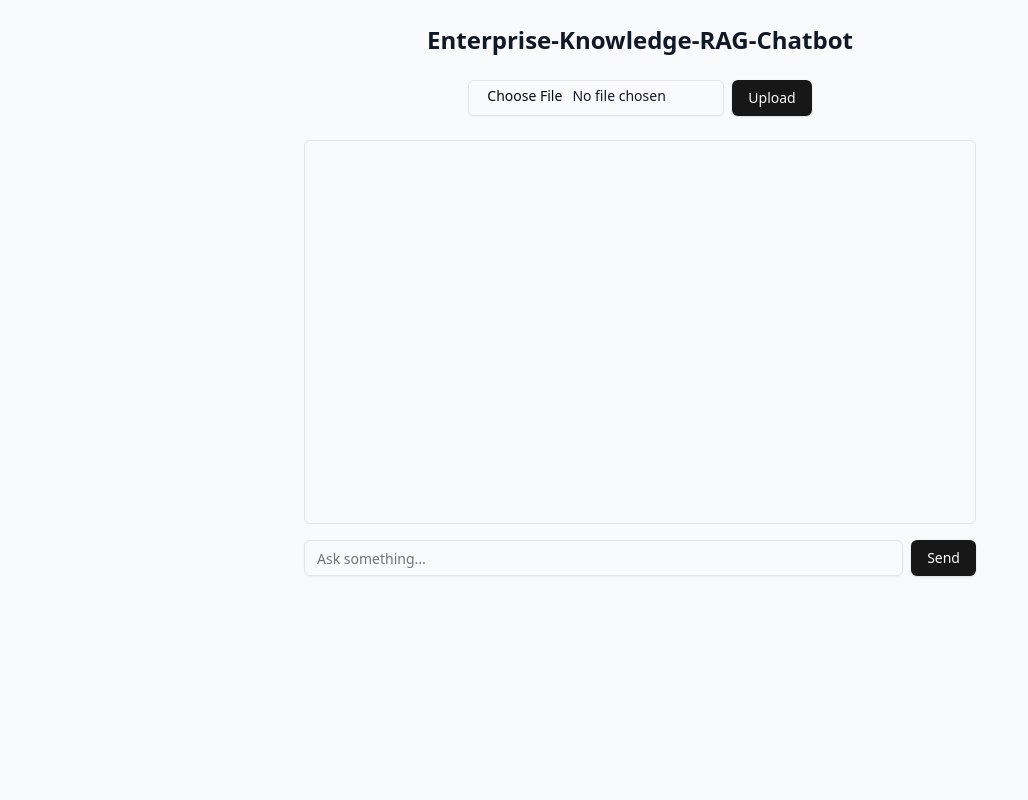
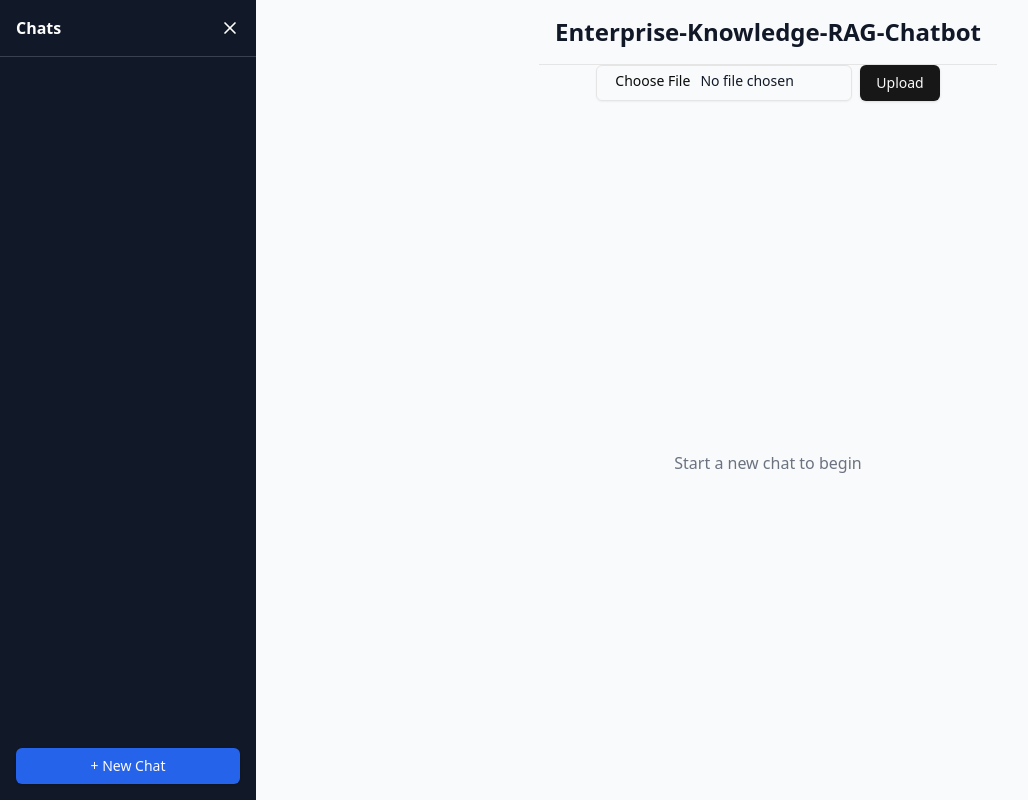
Before and after one commit to Muralidhar-3/Enterprise-Knowledge-RAG-Chatbot, a Next.js app in the folder frontend/: page / in a window 1280 px wide. Shown: the whole page, without its empty margins (0-1028 px from the left). Built offline with nearby package versions, Linux system fonts and the light colour scheme.

Commit message:
Added Side bar with few other UI changes

```diff
--- a/frontend/app/components/ChatWindow.tsx
+++ b/frontend/app/components/ChatWindow.tsx
@@ -1,7 +1,6 @@
 "use client";
 
-import { useState } from "react";
-import { Card, CardContent } from "@/components/ui/card";
+import { useRef, useEffect } from "react";
 import { Input } from "@/components/ui/input";
 import { Button } from "@/components/ui/button";
 
@@ -11,50 +10,56 @@ interface Message {
   sources?: { text: string; source: string }[];
 }
 
-export default function ChatWindow() {
-  const [messages, setMessages] = useState<Message[]>([]);
-  const [input, setInput] = useState("");
+interface ChatWindowProps {
+  currentSession: { id: number; messages: Message[] } | null;
+  input: string;
+  setInput: (v: string) => void;
+  sendMessage: () => void;
+  loading: boolean;
+}
 
-  const sendMessage = async () => {
-    if (!input.trim()) return;
+export default function ChatWindow({
+  currentSession,
+  input,
+  setInput,
+  sendMessage,
+  loading,
+}: ChatWindowProps) {
+  const messagesEndRef = useRef<HTMLDivElement | null>(null);
 
-    const newMessages = [...messages, { role: "user" as const, content: input }];
-    setMessages(newMessages);
-    setInput("");
+  useEffect(() => {
+    messagesEndRef.current?.scrollIntoView({ behavior: "smooth" });
+  }, [currentSession?.messages, loading]);
 
-    try {
-      const res = await fetch("http://127.0.0.1:8000/chat", {
-        method: "POST",
-        headers: { "Content-Type": "application/json" },
-        body: JSON.stringify({ query: input }),
-      });
-
-      const data = await res.json();
-
-      setMessages([
-        ...newMessages,
-        {
-          role: "ai",
-          content: data.answer,
-          sources: data.sources,
-        },
-      ]);
-    } catch (error) {
-      console.error("Error fetching chat:", error);
-    }
-  };
+  if (!currentSession) {
+    return (
+      <div className="flex-1 flex items-center justify-center text-gray-500">
+        Start a new chat to begin
+      </div>
+    );
+  }
 
   return (
-    <div className="w-full max-w-2xl">
-      <div className="h-96 overflow-y-auto border rounded-md p-4 mb-4 space-y-2">
-        {messages.map((msg, i) => (
-          <Card key={i} className={msg.role === "user" ? "bg-blue-50" : "bg-gray-100"}>
-            <CardContent className="p-2">
-              <p>
-                <strong>{msg.role === "user" ? "You" : "AI"}:</strong> {msg.content}
-              </p>
+    <div className="flex-1 flex flex-col">
+      {/* Messages */}
+      <div className="flex-1 overflow-y-auto p-4 space-y-4">
+        {currentSession.messages.map((msg, i) => (
+          <div
+            key={i}
+            className={`flex ${
+              msg.role === "user" ? "justify-end" : "justify-start"
+            }`}
+          >
+            <div
+              className={`max-w-[75%] px-4 py-2 rounded-2xl ${
+                msg.role === "user"
+                  ? "bg-blue-500 text-white"
+                  : "bg-gray-200 text-gray-900"
+              }`}
+            >
+              <p>{msg.content}</p>
               {msg.role === "ai" && msg.sources && (
-                <div className="mt-2 text-sm text-gray-600">
+                <div className="mt-2 text-xs text-gray-700 border-t border-gray-300 pt-2">
                   <p className="font-semibold">Sources:</p>
                   <ul className="list-disc ml-4">
                     {msg.sources.map((src, idx) => (
@@ -65,18 +70,32 @@ export default function ChatWindow() {
                   </ul>
                 </div>
               )}
-            </CardContent>
-          </Card>
+            </div>
+          </div>
         ))}
+
+        {loading && (
+          <div className="flex justify-start">
+            <div className="bg-gray-200 text-gray-700 px-4 py-2 rounded-2xl animate-pulse">
+              AI is thinking...
+            </div>
+          </div>
+        )}
+
+        <div ref={messagesEndRef} />
       </div>
 
-      <div className="flex gap-2">
+      {/* Input */}
+      <div className="border-t p-3 flex gap-2">
         <Input
           value={input}
           onChange={(e) => setInput(e.target.value)}
           placeholder="Ask something..."
+          onKeyDown={(e) => e.key === "Enter" && sendMessage()}
         />
-        <Button onClick={sendMessage}>Send</Button>
+        <Button onClick={sendMessage} disabled={loading}>
+          Send
+        </Button>
       </div>
     </div>
   );
--- /dev/null
+++ b/frontend/app/components/Sidebar.tsx
@@ -0,0 +1,64 @@
+"use client";
+
+import { Menu, X } from "lucide-react";
+import { Button } from "@/components/ui/button";
+
+interface SidebarProps {
+  sessions: { id: number; title: string }[];
+  currentSessionId: number | null;
+  onSelectSession: (id: number) => void;
+  onNewSession: () => void;
+  sidebarOpen: boolean;
+  toggleSidebar: () => void;
+}
+
+export default function Sidebar({
+  sessions,
+  currentSessionId,
+  onSelectSession,
+  onNewSession,
+  sidebarOpen,
+  toggleSidebar,
+}: SidebarProps) {
+  return (
+    <div
+      className={`${
+        sidebarOpen ? "w-64" : "w-16"
+      } bg-gray-900 text-white flex flex-col transition-all duration-300`}
+    >
+      <div className="flex items-center justify-between p-4 border-b border-gray-700">
+        <span className={`${sidebarOpen ? "block" : "hidden"} font-bold`}>
+          Chats
+        </span>
+        <button onClick={toggleSidebar}>
+          {sidebarOpen ? <X size={20} /> : <Menu size={20} />}
+        </button>
+      </div>
+
+      <div className="flex-1 overflow-y-auto p-2 space-y-2">
+        {sessions.map((s) => (
+          <button
+            key={s.id}
+            className={`w-full text-left px-3 py-2 rounded-md ${
+              currentSessionId === s.id
+                ? "bg-gray-700"
+                : "hover:bg-gray-800"
+            }`}
+            onClick={() => onSelectSession(s.id)}
+          >
+            {sidebarOpen ? s.title : "💬"}
+          </button>
+        ))}
+      </div>
+
+      <div className="p-4">
+        <Button
+          className="w-full bg-blue-600 hover:bg-blue-700"
+          onClick={onNewSession}
+        >
+          + New Chat
+        </Button>
+      </div>
+    </div>
+  );
+}
--- a/frontend/app/page.tsx
+++ b/frontend/app/page.tsx
@@ -1,12 +1,93 @@
+"use client";
+
+import { useState } from "react";
 import FileUpload from "./components/FileUpload";
 import ChatWindow from "./components/ChatWindow";
+import Sidebar from "./components/Sidebar";
 
 export default function Home() {
+  const [sessions, setSessions] = useState<any[]>([]);
+  const [currentSession, setCurrentSession] = useState<any | null>(null);
+  const [input, setInput] = useState("");
+  const [loading, setLoading] = useState(false);
+  const [sidebarOpen, setSidebarOpen] = useState(true);
+
+  const startNewSession = () => {
+    const newSession = {
+      id: Date.now(),
+      title: `Chat ${sessions.length + 1}`,
+      messages: [],
+    };
+    setSessions([...sessions, newSession]);
+    setCurrentSession(newSession);
+  };
+
+  const sendMessage = async () => {
+    if (!input.trim() || !currentSession) return;
+
+    const userMessage = { role: "user" as const, content: input };
+    const updatedSession = {
+      ...currentSession,
+      messages: [...currentSession.messages, userMessage],
+    };
+    updateSession(updatedSession);
+    setInput("");
+    setLoading(true);
+
+    try {
+      const res = await fetch("http://127.0.0.1:8000/chat", {
+        method: "POST",
+        headers: { "Content-Type": "application/json" },
+        body: JSON.stringify({ query: input }),
+      });
+      const data = await res.json();
+
+      const aiMessage = {
+        role: "ai" as const,
+        content: data.answer,
+        sources: data.sources,
+      };
+      const newUpdatedSession = {
+        ...updatedSession,
+        messages: [...updatedSession.messages, aiMessage],
+      };
+      updateSession(newUpdatedSession);
+    } catch (err) {
+      console.error(err);
+    } finally {
+      setLoading(false);
+    }
+  };
+
+  const updateSession = (updated: any) => {
+    setSessions((prev) => prev.map((s) => (s.id === updated.id ? updated : s)));
+    setCurrentSession(updated);
+  };
+
   return (
-    <main className="flex flex-col items-center p-6">
-      <h1 className="text-2xl font-bold mb-6">Enterprise-Knowledge-RAG-Chatbot</h1>
-      <FileUpload />
-      <ChatWindow />
+    <main className="flex h-screen">
+      <Sidebar
+        sessions={sessions}
+        currentSessionId={currentSession?.id || null}
+        onSelectSession={(id) => setCurrentSession(sessions.find((s) => s.id === id))}
+        onNewSession={startNewSession}
+        sidebarOpen={sidebarOpen}
+        toggleSidebar={() => setSidebarOpen(!sidebarOpen)}
+      />
+
+      <div className="flex flex-col items-center flex-1">
+        <h1 className="text-2xl font-bold p-4 border-b">
+          Enterprise-Knowledge-RAG-Chatbot
+        </h1>
+        <FileUpload />
+        <ChatWindow
+          currentSession={currentSession}
+          input={input}
+          setInput={setInput}
+          sendMessage={sendMessage}
+          loading={loading}
+        />
+      </div>
     </main>
   );
 }
```
